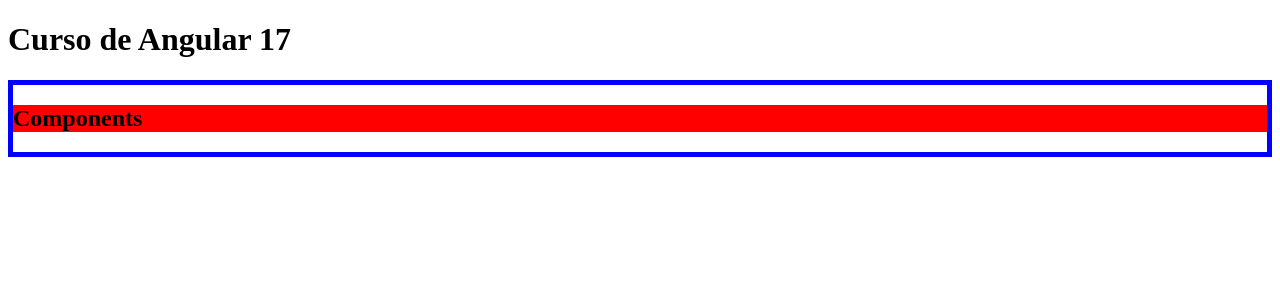
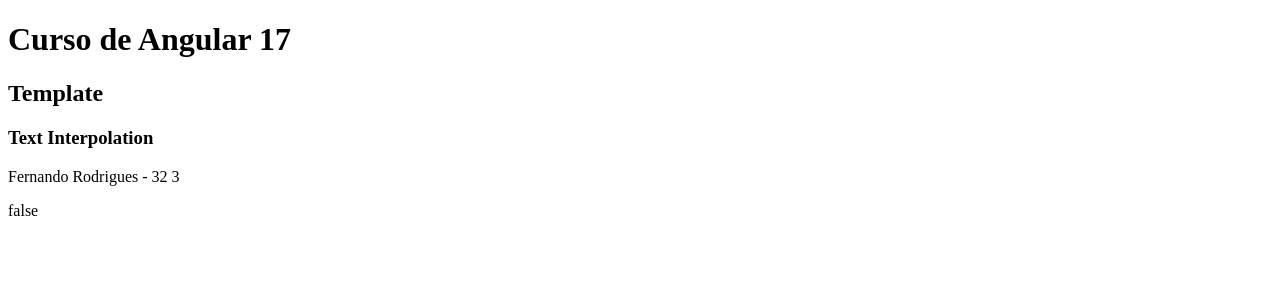
Before and after one commit to FernandoRodrigues91/angular17, an Angular app: page / in a window 1280 px wide. Shown: the top 300 px of the page. Built offline with nearby package versions, Linux system fonts and the light colour scheme.

Commit message:
estudo sobre text interpolation

```diff
--- a/src/app/app.component.ts
+++ b/src/app/app.component.ts
@@ -1,19 +1,19 @@
 import { CommonModule } from '@angular/common';
 import { Component } from '@angular/core';
 import { RouterOutlet } from '@angular/router';
+// Components
 import { NewComponentComponent } from './components/new-component/new-component.component';
-
+import { TemplateBindingComponent } from './components/template/template-binding/template-binding.component';
 @Component({
   selector: 'app-root',
   standalone: true,
-  imports: [RouterOutlet, CommonModule,NewComponentComponent],
+  imports: [RouterOutlet, CommonModule,NewComponentComponent, TemplateBindingComponent],
   template: `
     <!--<router-outlet></router-outlet>-->
+    <!--app-new-component/>-->
     <h1>Curso de Angular 17</h1>
-    <div class="theme-red">
-      <app-new-component />
+    <app-template-binding/>
 
-    </div>
 
 
   `
--- /dev/null
+++ b/src/app/components/template/template-binding/template-binding.component.html
@@ -0,0 +1,5 @@
+<h2>Template</h2>
+<h3>Text Interpolation</h3>
+<p>{{ name }} - {{ age }} {{ sum(1,2)}}</p>
+
+<p>{{ 1 > age }}</p>
--- /dev/null
+++ b/src/app/components/template/template-binding/template-binding.component.ts
@@ -0,0 +1,19 @@
+import { CommonModule } from '@angular/common';
+import { Component } from '@angular/core';
+
+@Component({
+  selector: 'app-template-binding',
+  standalone: true,
+  imports: [CommonModule],
+  templateUrl: './template-binding.component.html',
+  styleUrl: './template-binding.component.scss'
+})
+export class TemplateBindingComponent {
+  public name = "Fernando Rodrigues";
+  public age = 32;
+
+  public sum(val1: number,val2 : number){
+    return val1 + val2;
+  }
+
+}
```
Also changed, not shown: src/app/components/template/template-binding/template-binding.component.scss (added), 1 other file (tests, documents, lock files or other folders).
